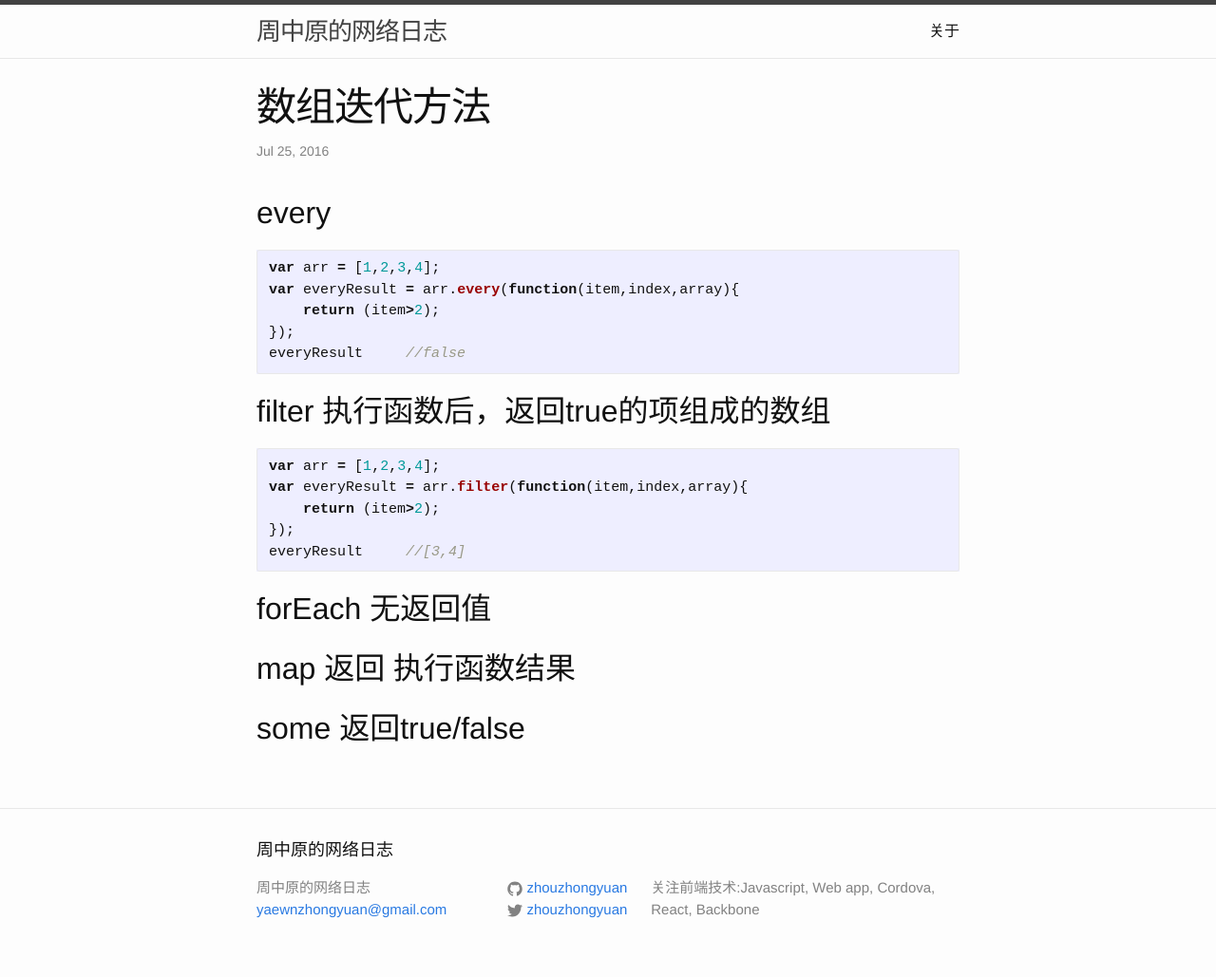
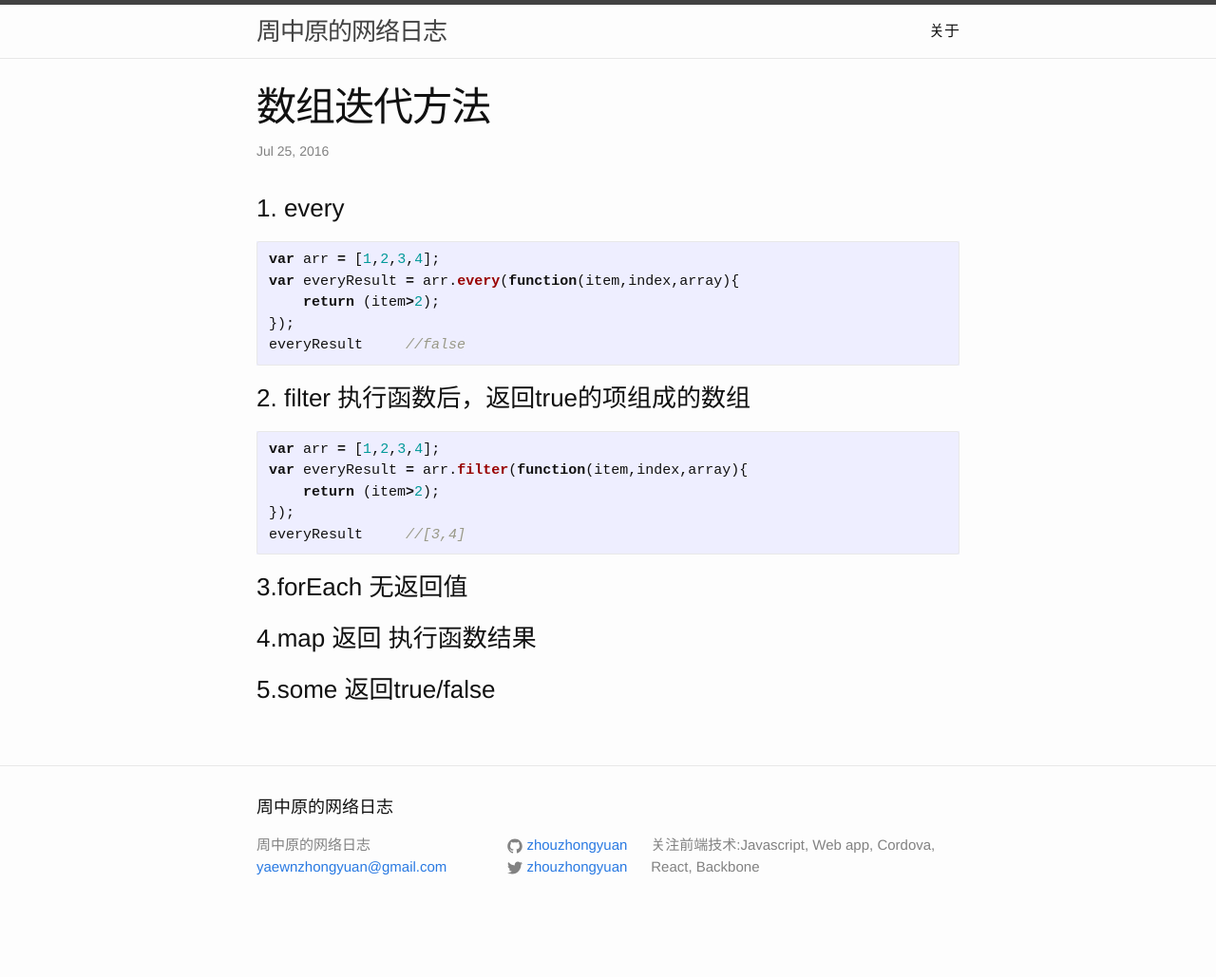
Before and after one commit to zhouzhongyuan/zhouzhongyuan.github.io, a Jekyll site: the page built from _posts/2016-07-25-数组迭代方法.md, in a window 1280 px wide. Shown: the whole page at 95% size. Built offline with Jekyll 4.4.1, drawn with Linux system fonts in a browser that asks for light colours; comment, search, counter and statistics services are not loaded; after the commit the page ends 984 px from its top, so only the background shows below that.

Commit message:
update article 数组迭代方法

````diff
--- a/_posts/2016-07-25-数组迭代方法.md
+++ b/_posts/2016-07-25-数组迭代方法.md
@@ -5,7 +5,7 @@ date:   2016-07-25 16:43:40 +0800
 categories: dependence
 ---
 
-## every
+### 1. every
 ```javascript
 var arr = [1,2,3,4];
 var everyResult = arr.every(function(item,index,array){
@@ -14,7 +14,7 @@ var everyResult = arr.every(function(item,index,array){
 everyResult     //false
 ```
 
-## filter 执行函数后，返回true的项组成的数组
+### 2. filter 执行函数后，返回true的项组成的数组
 ```javascript
 var arr = [1,2,3,4];
 var everyResult = arr.filter(function(item,index,array){
@@ -22,8 +22,9 @@ var everyResult = arr.filter(function(item,index,array){
 });
 everyResult     //[3,4]
 ```
-## forEach 无返回值
 
-## map 返回 执行函数结果
+### 3.forEach 无返回值
 
-## some 返回true/false
+### 4.map 返回 执行函数结果
+
+### 5.some 返回true/false
````
Also changed, not shown: 3 other files.
